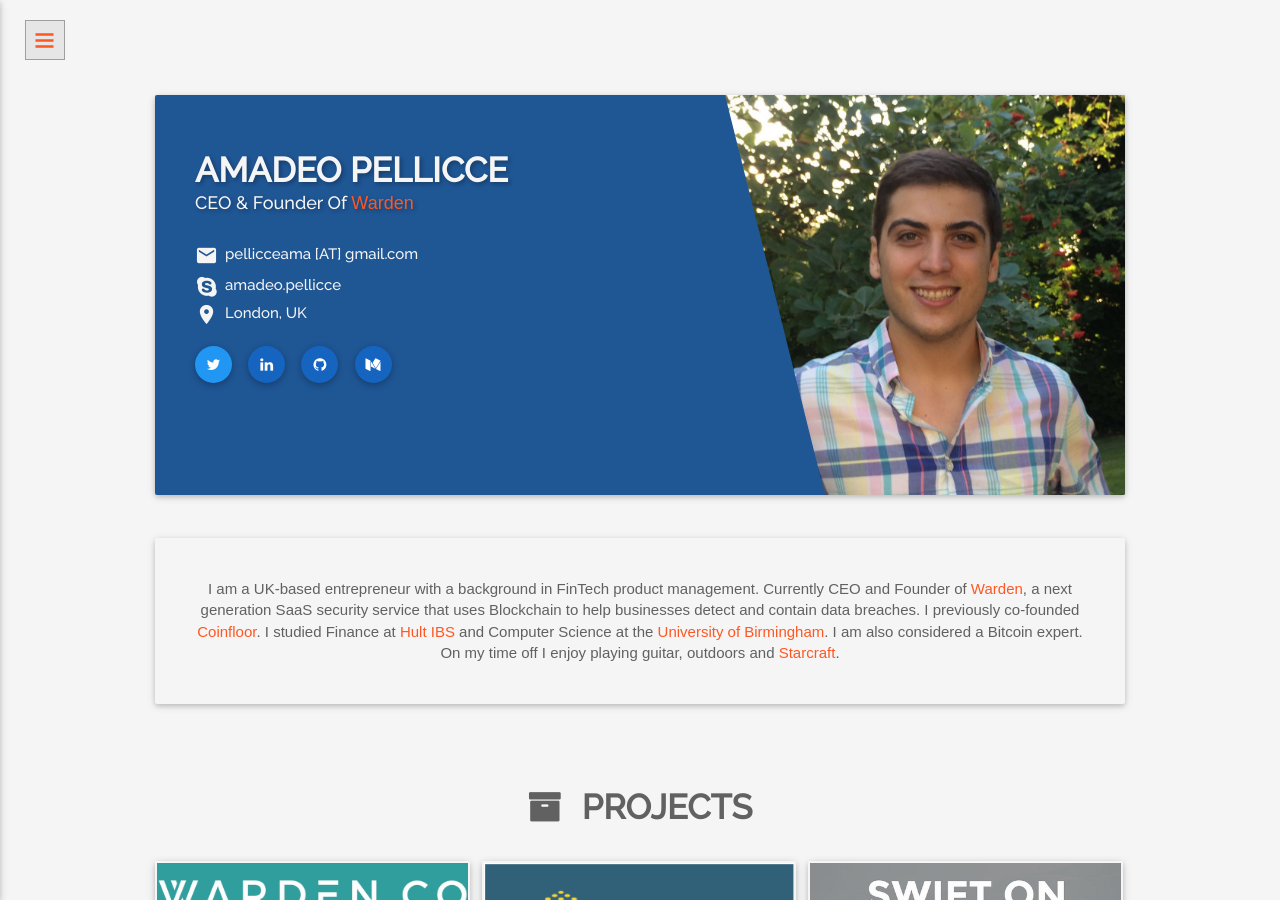
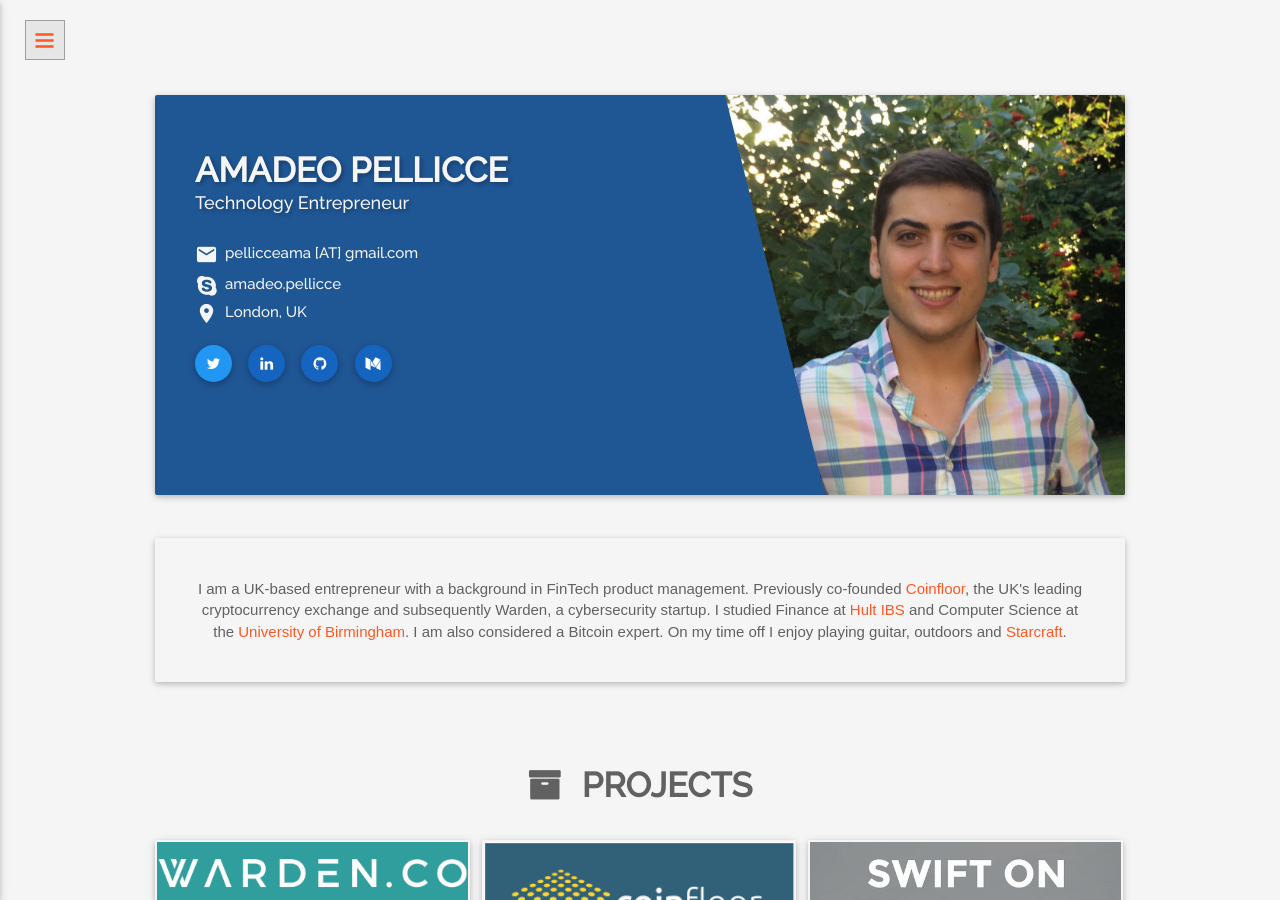
Before and after one commit to pellicceama/pellicceama.github.io, a Jekyll site: the page built from index.html, in a window 1280 px wide and 900 px high. Built offline with Jekyll 4.4.1, drawn with Linux system fonts in a browser that asks for light colours; some web fonts are replaced.

Commit message:
Updating Index.html

```diff
--- a/index.html
+++ b/index.html
@@ -52,7 +52,7 @@
                   <!-- NAME & STATUS -->
                   <div class="info-headings">
                     <h4 class="text-uppercase left">Amadeo Pellicce</h4>
-                    <h6 class="text-capitalize left">CEO & Founder of <a href="http://warden.co" target="_blank">Warden</a></h6>
+                    <h6 class="text-capitalize left">Technology Entrepreneur</h6>
                   </div>
 
                   <!-- CONTACT INFO -->
@@ -108,8 +108,8 @@
             <div class="card-content">
               <!-- ABOUT PARAGRAPH -->
               <p>
-                I am a UK-based entrepreneur with a background in FinTech product management. Currently CEO and Founder of <a href="https://warden.co" target="_blank">Warden</a>, a next generation SaaS security service that uses Blockchain to help businesses detect and contain data breaches.
-                I previously co-founded <a href="http://coinfloor.co.uk" target="_blank">Coinfloor</a>. I studied Finance at
+                I am a UK-based entrepreneur with a background in FinTech product management.
+                Previously co-founded <a href="http://coinfloor.co.uk" target="_blank">Coinfloor</a>, the UK's leading cryptocurrency exchange and subsequently Warden, a cybersecurity startup. I studied Finance at
                 <a href="http://hult.edu" target="_blank">Hult IBS</a>
                 and Computer Science at the
                 <a href="http://www.birmingham.ac.uk/index.aspx" target="_blank"> University of Birmingham</a>.
```
